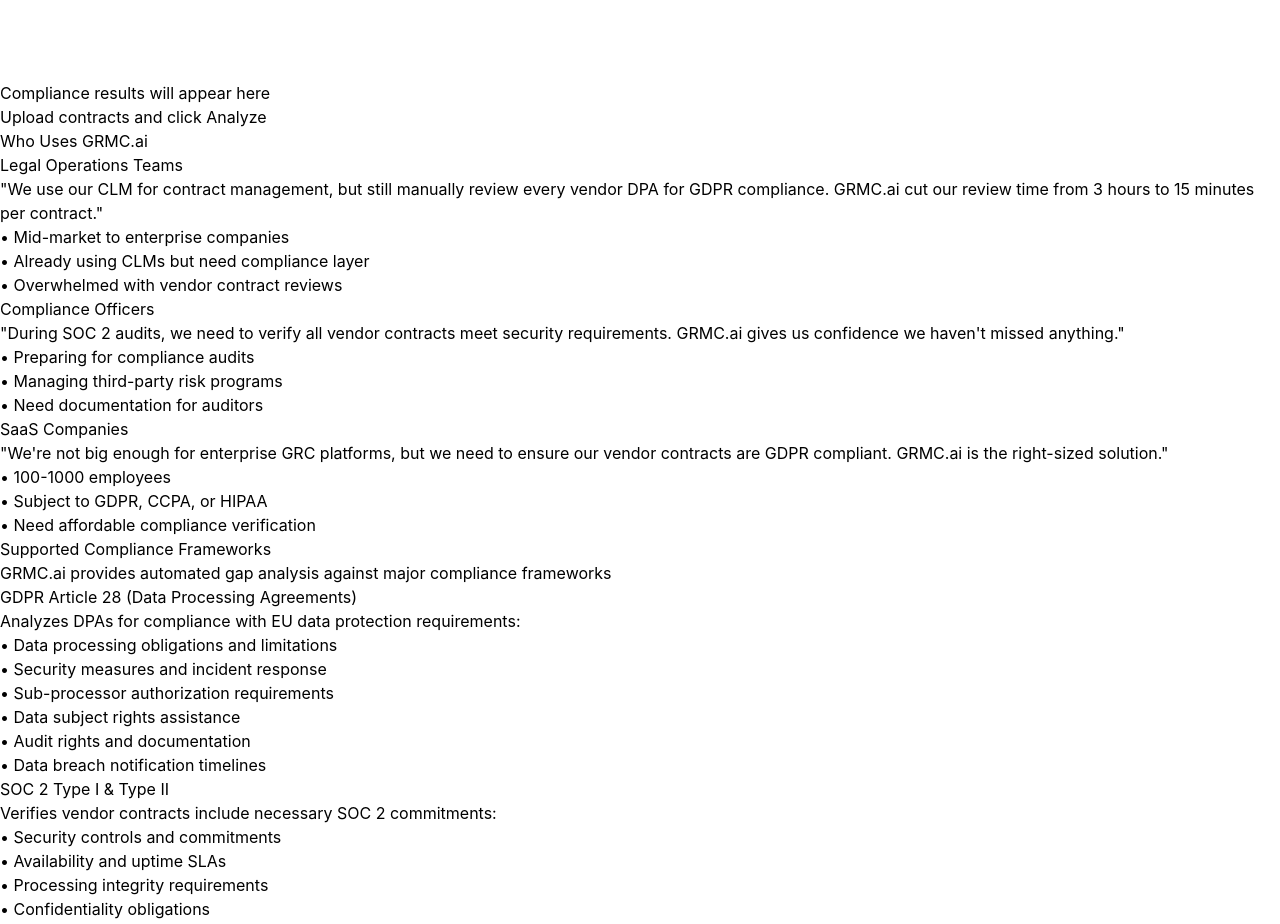
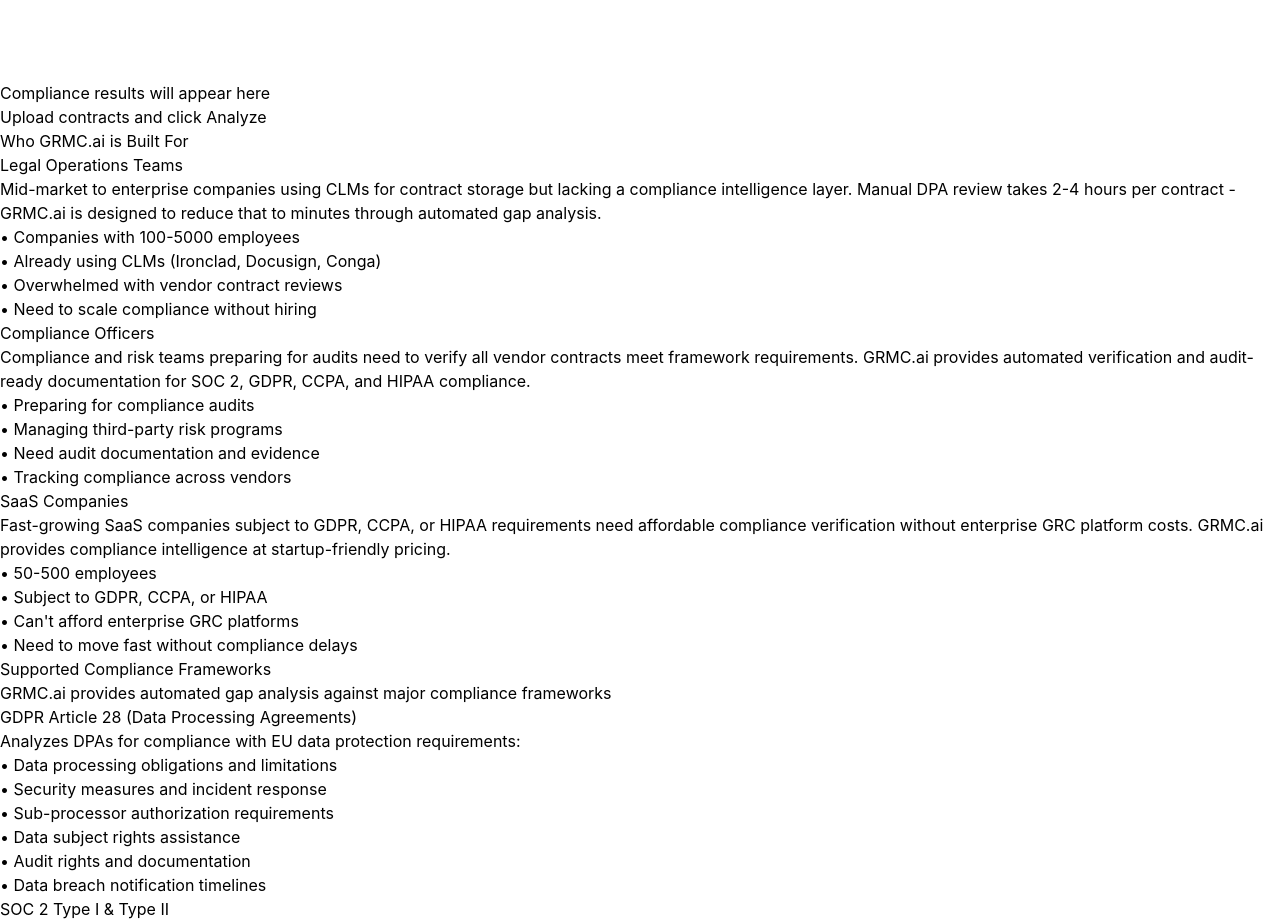
Before and after one commit to hellosrini77-cpu/grmc.ai, a React (Vite) app: page / in a window 1280 px wide. Shown: the part 4980-5904 px from the top of the page. Built offline with nearby package versions, Linux system fonts and the light colour scheme.

Commit message:
Update App.jsx

```diff
--- a/src/App.jsx
+++ b/src/App.jsx
@@ -1398,41 +1398,44 @@
 
         {/* Who Uses GRMC.ai Section - NEW */}
         <section className="mb-16">
-          <h2 className="text-3xl font-bold text-center mb-8">Who Uses GRMC.ai</h2>
+          <h2 className="text-3xl font-bold text-center mb-8">Who GRMC.ai is Built For</h2>
           <div className="grid md:grid-cols-3 gap-6">
             <div className="bg-slate-800 rounded-xl p-6 border border-slate-700">
               <h3 className="text-xl font-semibold mb-3 text-blue-400">Legal Operations Teams</h3>
-              <p className="text-slate-300 text-sm mb-4 italic">
-                "We use our CLM for contract management, but still manually review every vendor DPA for GDPR compliance. GRMC.ai cut our review time from 3 hours to 15 minutes per contract."
+              <p className="text-slate-300 text-sm mb-4">
+                Mid-market to enterprise companies using CLMs for contract storage but lacking a compliance intelligence layer. Manual DPA review takes 2-4 hours per contract - GRMC.ai is designed to reduce that to minutes through automated gap analysis.
               </p>
               <ul className="text-slate-400 text-sm space-y-2">
-                <li>• Mid-market to enterprise companies</li>
-                <li>• Already using CLMs but need compliance layer</li>
+                <li>• Companies with 100-5000 employees</li>
+                <li>• Already using CLMs (Ironclad, Docusign, Conga)</li>
                 <li>• Overwhelmed with vendor contract reviews</li>
+                <li>• Need to scale compliance without hiring</li>
               </ul>
             </div>
 
             <div className="bg-slate-800 rounded-xl p-6 border border-slate-700">
               <h3 className="text-xl font-semibold mb-3 text-purple-400">Compliance Officers</h3>
-              <p className="text-slate-300 text-sm mb-4 italic">
-                "During SOC 2 audits, we need to verify all vendor contracts meet security requirements. GRMC.ai gives us confidence we haven't missed anything."
+              <p className="text-slate-300 text-sm mb-4">
+                Compliance and risk teams preparing for audits need to verify all vendor contracts meet framework requirements. GRMC.ai provides automated verification and audit-ready documentation for SOC 2, GDPR, CCPA, and HIPAA compliance.
               </p>
               <ul className="text-slate-400 text-sm space-y-2">
                 <li>• Preparing for compliance audits</li>
                 <li>• Managing third-party risk programs</li>
-                <li>• Need documentation for auditors</li>
+                <li>• Need audit documentation and evidence</li>
+                <li>• Tracking compliance across vendors</li>
               </ul>
             </div>
 
             <div className="bg-slate-800 rounded-xl p-6 border border-slate-700">
               <h3 className="text-xl font-semibold mb-3 text-green-400">SaaS Companies</h3>
-              <p className="text-slate-300 text-sm mb-4 italic">
-                "We're not big enough for enterprise GRC platforms, but we need to ensure our vendor contracts are GDPR compliant. GRMC.ai is the right-sized solution."
+              <p className="text-slate-300 text-sm mb-4">
+                Fast-growing SaaS companies subject to GDPR, CCPA, or HIPAA requirements need affordable compliance verification without enterprise GRC platform costs. GRMC.ai provides compliance intelligence at startup-friendly pricing.
               </p>
               <ul className="text-slate-400 text-sm space-y-2">
-                <li>• 100-1000 employees</li>
+                <li>• 50-500 employees</li>
                 <li>• Subject to GDPR, CCPA, or HIPAA</li>
-                <li>• Need affordable compliance verification</li>
+                <li>• Can't afford enterprise GRC platforms</li>
+                <li>• Need to move fast without compliance delays</li>
               </ul>
             </div>
           </div>
```
